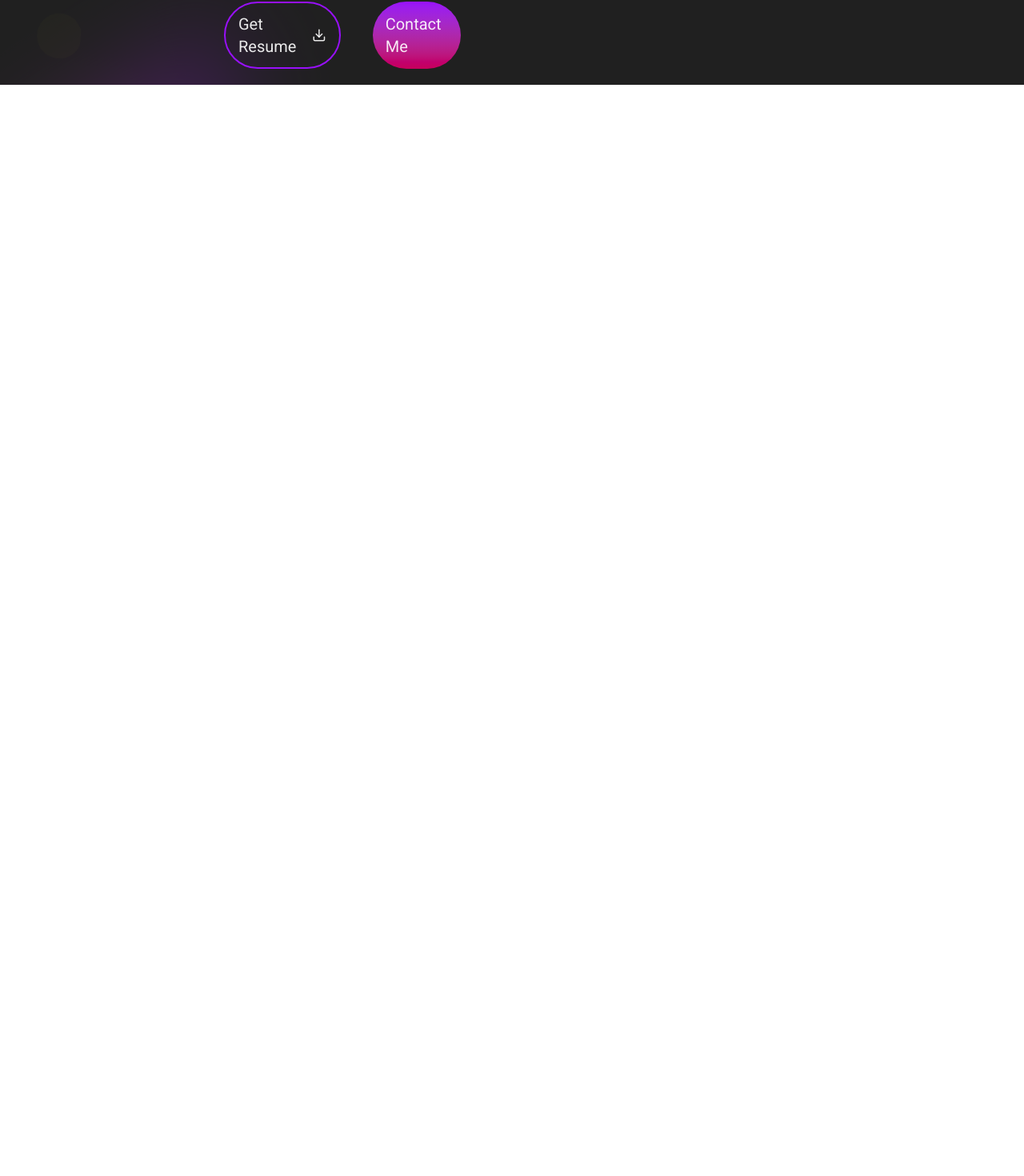
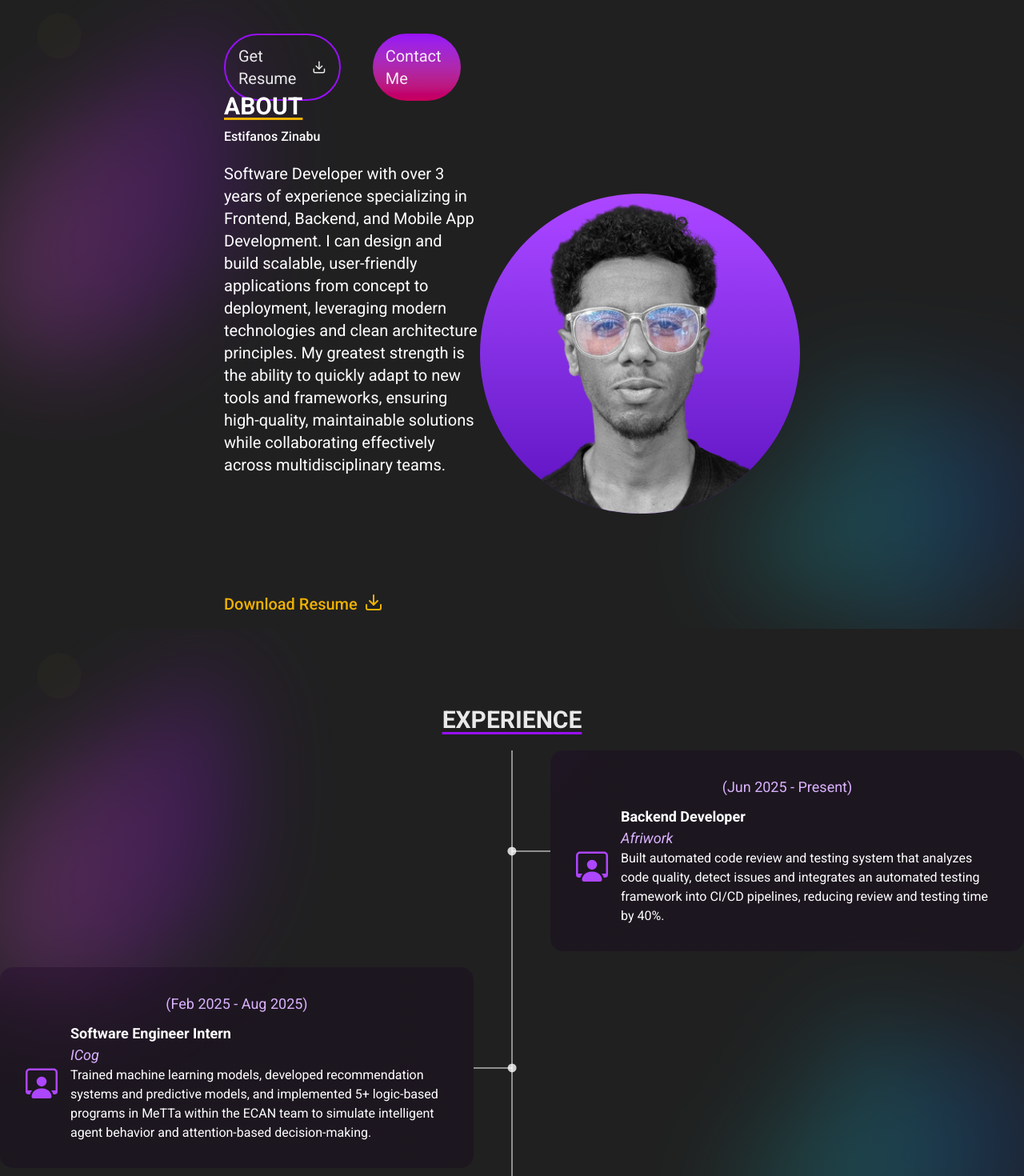
Before and after one commit to Kingestif/Portfolio, a React (Vite) app: page / in a window 1280 px wide. Shown: the part 814-2284 px from the top of the page at 80% size. Before the commit the page ends 920 px from the top, so only its background shows below. Built offline with nearby package versions, Linux system fonts and the light colour scheme.

Commit message:
refactor: ui updates

```diff
--- a/src/App.css
+++ b/src/App.css
@@ -28,9 +28,6 @@ body{
     /* color: #facc15; */
     font-size: large;
 
-}
-.title, .company{
-    color: #facc15;
 }
 
 .timeline {
@@ -130,11 +127,13 @@ body{
   position: relative;
   background: radial-gradient(
     circle 200px at var(--x) var(--y),
-    rgba(250, 204, 21, 0.3),
-    rgba(0, 0, 0, 0.6)
+    rgba(183, 11, 199, 0.3),
+    rgba(40, 0, 60, 0.322),
+    rgba(20, 0, 30, 0.308)
   );
   transition: background 0.05s;
 }
+
 
 .checkpoints svg {
   width: 40px;
--- a/src/App.tsx
+++ b/src/App.tsx
@@ -11,8 +11,8 @@ function App() {
     <div className='App px-70 py-5'>
       <Navbar/>
       <Hero/>
-      {/* <About/> */}
-      {/* <Experience/> */}
+      <About/>
+      <Experience/>
       {/* <Projects/> */}
       {/* <Contact/> */}
     </div>
--- a/src/components/About.tsx
+++ b/src/components/About.tsx
@@ -2,7 +2,7 @@ import { Download } from "lucide-react";
 
 function About() {
     return (
-        <div className="h-screen bg-black flex text-white px-40 items-center">
+        <div className="h-screen flex text-white items-center">
             <div className="Left flex flex-col justify-around h-screen ">
                 <div className="flex flex-col gap-5">
                     <div className="flex flex-col gap-2">
@@ -21,7 +21,7 @@ function About() {
 
             </div>
 
-            <img className="bg-yellow-500 rounded-full w-150 h-150" src="/me7.png" alt="" />
+            <img className="bg-gradient-to-t from-violet-800 to-purple-500 rounded-full w-100 h-100 object-cover" src="/Me.webp" alt="" />
         </div>
     );
 }
--- a/src/components/Experience.tsx
+++ b/src/components/Experience.tsx
@@ -19,12 +19,12 @@ export function Experience() {
 
   return (
     <div
-      className="text-white flex flex-col bg-black items-center pt-10 gap-5"
+      className="text-white flex flex-col items-center pt-10 gap-5"
       onMouseMove={handleMouseMove}
       ref={containerRef}
     >
       <div className="title">
-        <h1 className="font-bold text-3xl underline underline-offset-5 decoration-yellow-500">
+        <h1 className="font-bold text-3xl underline underline-offset-5 decoration-purple-600 text-white/90">
           EXPERIENCE
         </h1>
       </div>
@@ -32,11 +32,11 @@ export function Experience() {
       <div className="timeline flex flex-col gap-5">
         {experiences.map(exp => (
           <div className="checkpoints" key={exp.id}>
-            <div className="card p-4 bg-gray-900 rounded-lg relative">
-              <h1 className="text-center text-yellow-400">{exp.duration}</h1>
+            <div className="card p-4 900 rounded-lg relative">
+              <h1 className="text-center text-purple-300">{exp.duration}</h1>
               <div className="flex items-center gap-4">
                 <svg
-                  className="w-40 h-40 text-yellow-400"
+                  className="w-40 h-40 text-purple-500"
                   stroke="currentColor"
                   fill="currentColor"
                   strokeWidth="0"
@@ -50,7 +50,7 @@ export function Experience() {
                 </svg>
                 <div>
                   <h1 className="role font-bold">{exp.title}</h1>
-                  <h1 className="company italic">{exp.company}</h1>
+                  <h1 className="company italic text-purple-300">{exp.company}</h1>
                   <p>{exp.description}</p>
                 </div>
               </div>
--- a/src/components/Hero.tsx
+++ b/src/components/Hero.tsx
@@ -2,7 +2,7 @@ import { Download } from "lucide-react";
 
 export function Hero(){
     return (
-        <div className="flex mt-30 justify-between text-white/90">
+        <div className="h-screen pt-40 flex  justify-between text-white/90">
             <div className="Left w-1/2 flex flex-col gap-10 pt-7">
                 <div className="text-6xl font-medium">Estifanos Zinabu</div>
                 <div className="text-4xl text-purple-600">Full-Stack Developer</div>
@@ -28,12 +28,12 @@ export function Hero(){
                 <div className="mt-10 flex gap-10 text-xl">
                     <div className="flex gap-3 items-center border-2 rounded-full py-3 px-4 border-purple-600">
                         <div className="">Get Resume</div>
-                        <Download />
+                        <Download className=""/>
                     </div>
                     <div className=" rounded-full py-3 px-4 flex items-center bg-gradient-to-t from-pink-700 to-purple-600">Contact Me</div>
                 </div>
             </div>
-            <img className="Right " src="/HeroRight.svg" alt="" />
+            <img className="Right w-170 h-170   " src="/HeroRight.svg" alt="" />
         </div>
     )
 }
```
Also changed, not shown: public/Me.webp (added).
